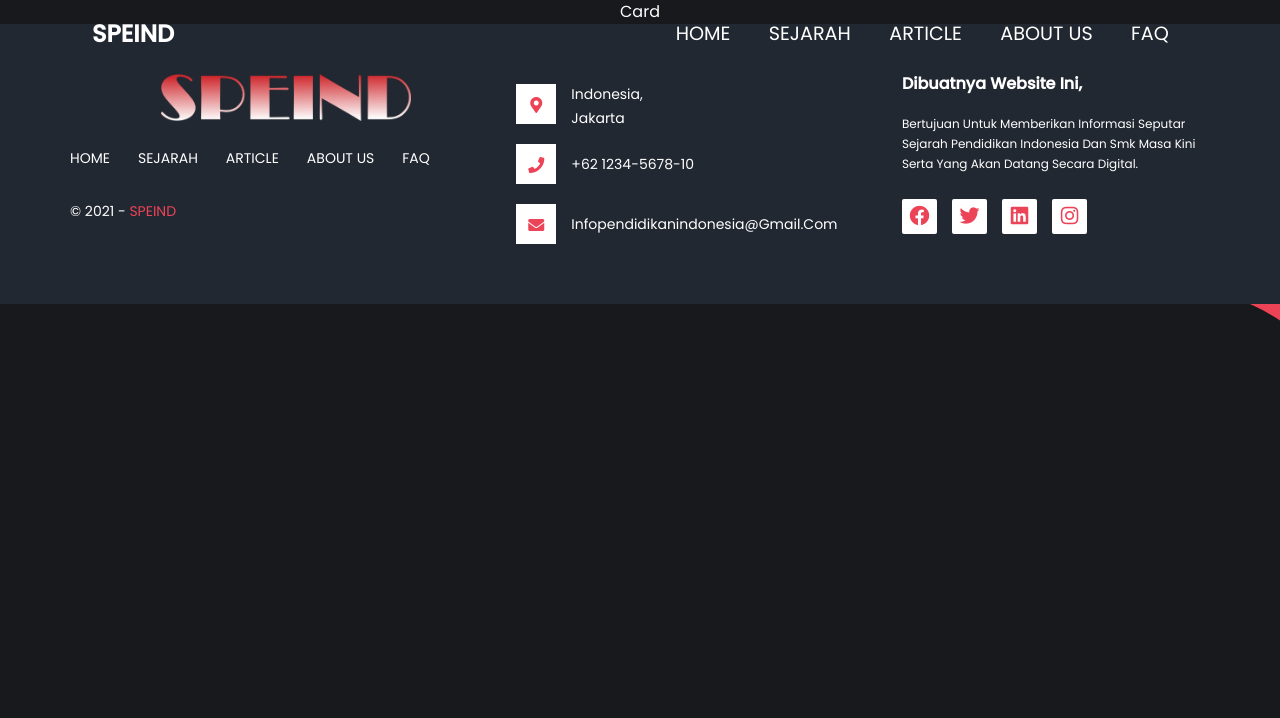
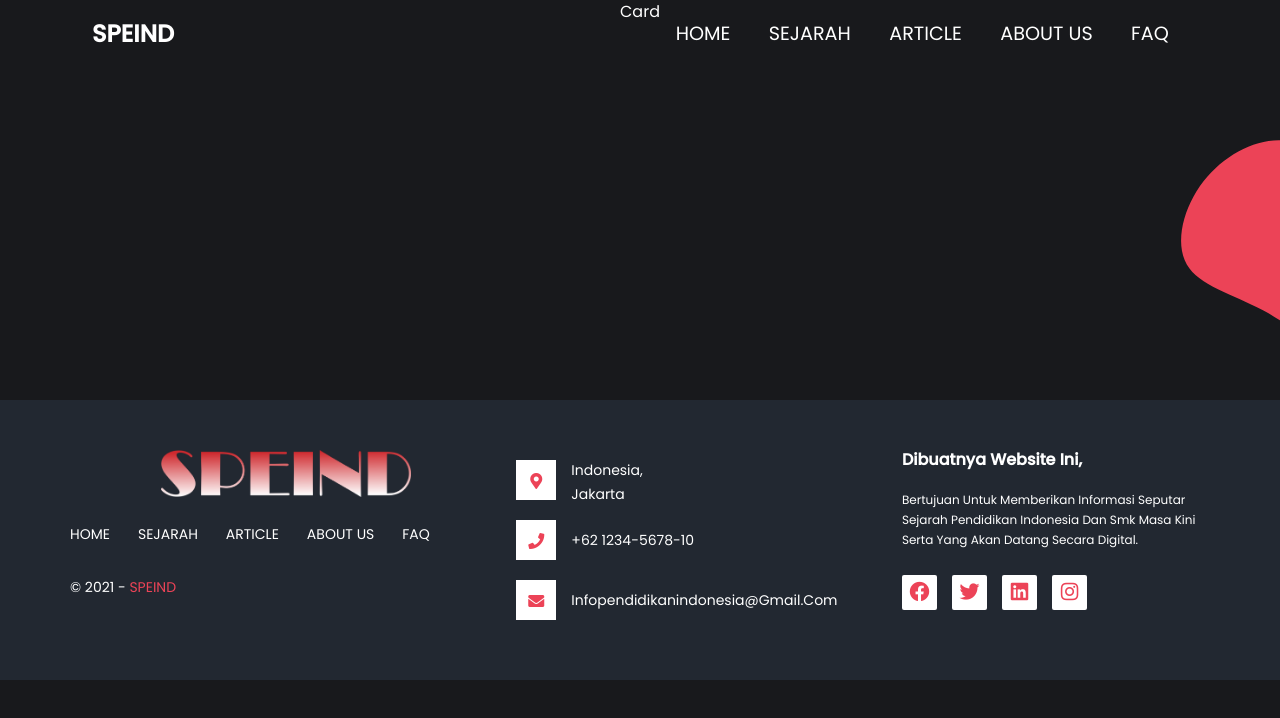
Before and after one commit to gkyla/speind, a Vue app: page /sejarah in a window 1280 px wide. Shown: the top 718 px of the page. Built offline with nearby package versions, Linux system fonts and the light colour scheme.

Commit message:
trying sticky postiion (need fix )

```diff
--- a/src/App.vue
+++ b/src/App.vue
@@ -153,11 +153,14 @@ html {
   /* height: 100%; */
   /* width: 100%; */
   /* overflow-x: hidden; */
-  /* min-height: 100vh; */
+  min-height: 100vh;
   /* min-width: 100vw; */
   overflow-x: hidden;
+  overflow-y: visible;
   /* overflow: hidden; */
   /* width: 100vw; */
+  width: 100%;
+  height: 100%;
 }
 
 #app {
@@ -168,9 +171,8 @@ html {
   height: 100%;
   width: 100%;
   min-height: 100vh;
-  /* min-width: 100vw; */
   overflow-x: hidden;
-  overflow-y: hidden;
+  /* overflow-y: hidden; */
   color: white;
 }
 
--- a/src/components/Footer.vue
+++ b/src/components/Footer.vue
@@ -1,5 +1,5 @@
 <template>
-  <footer>
+  <footer class="relative z-20">
     <div class="wrapper footer-grid">
       <div class="footer-left">
         <router-link to="/">
--- a/src/views/ArticleDetail.vue
+++ b/src/views/ArticleDetail.vue
@@ -24,7 +24,7 @@
               >
             </div>
           </div>
-          <div id="article-lainnya-top" class="mt-5 s">
+          <div id="article-lainnya-top" class="mt-5 sticky top-20">
             <h2 class="text-left text-2xl my-2 sticky top-0">
               Article lain nya
             </h2>
--- a/src/views/Sejarah.vue
+++ b/src/views/Sejarah.vue
@@ -1,6 +1,6 @@
 <template>
-  <div id="sejarah" class="w-full h-full bg-speind-black">
-    <div id="card" class="mx-5">card</div>
+  <div id="sejarah" class="w-full h-full bg-speind-black ">
+    <div id="card" class="mx-5 sticky top-0">card</div>
   </div>
 </template>
 
@@ -10,5 +10,13 @@ export default {
 };
 </script>
 
-<style>
+<style scoped>
+#sejarah{
+  height: 400px;
+}
+
+#card{
+  position: sticky;
+  top: 0;
+}
 </style>
```
